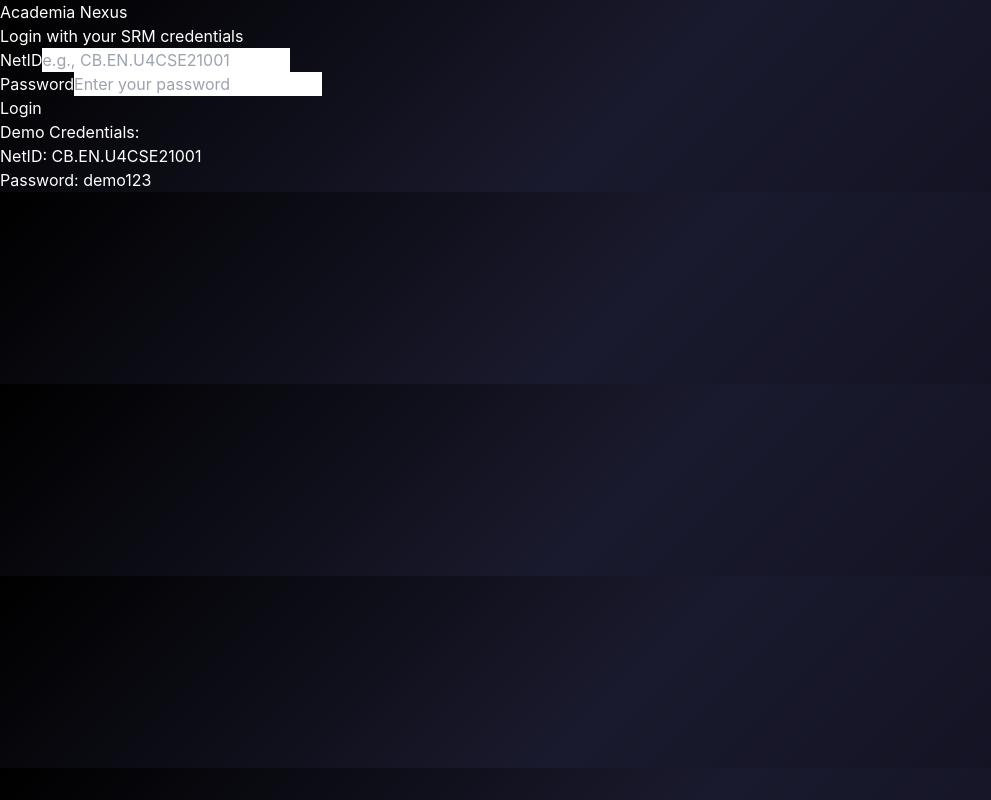
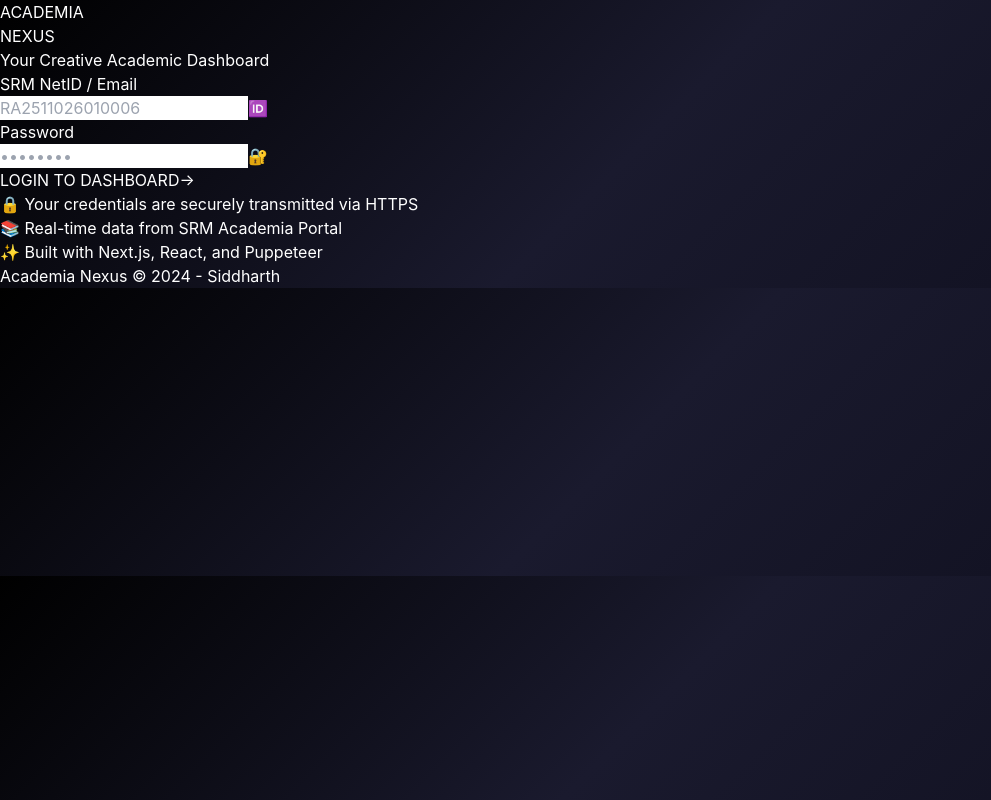
Before and after one commit to siddharth-1118/academia-nexus, a Next.js app: page /login in a window 1280 px wide. Shown: the whole page, without its empty margins (0-991 px from the left). Built offline with nearby package versions, Linux system fonts and the light colour scheme.

Commit message:
feat: Update login page with improved styling and localStorage integration
Refactor login error handling and UI elements for better user experience.

```diff
--- a/app/login/page.tsx
+++ b/app/login/page.tsx
@@ -24,90 +24,134 @@
       });
 
       if (!response.ok) {
-        throw new Error('Login failed. Please check your credentials.');
+        const errorData = await response.json();
+        throw new Error(errorData.error || 'Login failed');
       }
 
       const data = await response.json();
-      localStorage.setItem('studentData', JSON.stringify(data));
+
+      if (data.success && data.student) {
+        // Save student data to localStorage
+        localStorage.setItem('studentData', JSON.stringify(data.student));
+        // Redirect to dashboard
         router.push('/dashboard');
+      } else {
+        throw new Error(data.error || 'Invalid response from server');
+      }
     } catch (err: any) {
-      setError(err.message || 'An error occurred');
+      setError(err.message || 'Login failed. Please try again.');
+      console.error('Login error:', err);
     } finally {
       setLoading(false);
     }
   };
 
   return (
-    <div className="min-h-screen bg-gradient-to-br from-slate-900 via-purple-900 to-slate-900 flex items-center justify-center p-4">
-      <motion.div
-        initial={{ opacity: 0, y: 20 }}
-        animate={{ opacity: 1, y: 0 }}
-        transition={{ duration: 0.6 }}
-        className="w-full max-w-md"
-      >
-        <div className="bg-slate-800/50 backdrop-blur-md rounded-2xl border border-slate-700 p-8 shadow-2xl">
-          <div className="text-center mb-8">
-            <h1 className="text-4xl font-bold bg-gradient-to-r from-blue-400 to-purple-400 bg-clip-text text-transparent mb-2">
-              Academia Nexus
-            </h1>
-            <p className="text-slate-300">Login with your SRM credentials</p>
+    <div className="min-h-screen bg-gradient-to-br from-black via-slate-950 to-black flex items-center justify-center p-4 relative overflow-hidden">
+      {/* Animated background elements */}
+      <div className="fixed inset-0 overflow-hidden pointer-events-none">
+        <div className="absolute top-0 right-0 w-96 h-96 bg-blue-500/20 rounded-full blur-3xl animate-pulse" />
+        <div className="absolute bottom-0 left-0 w-96 h-96 bg-purple-500/20 rounded-full blur-3xl animate-pulse" style={{ animationDelay: '1s' }} />
       </div>
 
-          <form onSubmit={handleLogin} className="space-y-6">
-            <div>
-              <label className="block text-sm font-medium text-slate-200 mb-2">
-                NetID
+      {/* Content */}
+      <div className="relative z-10 w-full max-w-md">
+        {/* Header */}
+        <div className="text-center mb-12">
+          <h1 className="text-6xl font-black mb-3">
+            <span className="bg-gradient-to-r from-blue-400 via-cyan-400 to-blue-400 bg-clip-text text-transparent">ACADEMIA</span>
+          </h1>
+          <h2 className="text-5xl font-black mb-4">
+            <span className="bg-gradient-to-r from-purple-400 to-pink-400 bg-clip-text text-transparent">NEXUS</span>
+          </h2>
+          <p className="text-slate-400 text-lg font-semibold">Your Creative Academic Dashboard</p>
+        </div>
+
+        {/* Login Form Card */}
+        <div className="relative group">
+          {/* Gradient border */}
+          <div className="absolute -inset-1 bg-gradient-to-r from-blue-500 via-cyan-500 to-purple-500 rounded-3xl opacity-75 group-hover:opacity-100 blur transition-opacity duration-300" />
+
+          <form
+            onSubmit={handleLogin}
+            className="relative bg-slate-900/95 backdrop-blur-xl rounded-3xl p-8 space-y-6 border border-slate-700"
+          >
+            {/* Error Message */}
+            {error && (
+              <div className="bg-red-500/20 border border-red-500/50 rounded-xl p-4 text-red-400 text-sm font-semibold animate-pulse">
+                ⚠️ {error}
+              </div>
+            )}
+
+            {/* NetID Input */}
+            <div className="relative group/input">
+              <label className="block text-sm font-bold text-slate-300 mb-2 uppercase tracking-wider">
+                SRM NetID / Email
               </label>
+              <div className="relative">
                 <input
                   type="text"
                   value={netid}
                   onChange={(e) => setNetid(e.target.value)}
-                placeholder="e.g., CB.EN.U4CSE21001"
-                className="w-full px-4 py-3 bg-slate-700/50 border border-slate-600 rounded-lg text-white placeholder-slate-400 focus:outline-none focus:border-blue-400 focus:ring-2 focus:ring-blue-400/20 transition"
-                required
+                  placeholder="RA2511026010006"
+                  disabled={loading}
+                  className="w-full px-4 py-3 rounded-xl bg-slate-800/50 border border-slate-700 text-white placeholder-slate-500 focus:outline-none focus:border-blue-500 focus:ring-2 focus:ring-blue-500/30 transition-all disabled:opacity-50 disabled:cursor-not-allowed font-semibold"
                 />
+                <span className="absolute right-4 top-3.5 text-2xl">🆔</span>
+              </div>
             </div>
 
-            <div>
-              <label className="block text-sm font-medium text-slate-200 mb-2">
+            {/* Password Input */}
+            <div className="relative group/input">
+              <label className="block text-sm font-bold text-slate-300 mb-2 uppercase tracking-wider">
                 Password
               </label>
+              <div className="relative">
                 <input
                   type="password"
                   value={password}
                   onChange={(e) => setPassword(e.target.value)}
-                placeholder="Enter your password"
-                className="w-full px-4 py-3 bg-slate-700/50 border border-slate-600 rounded-lg text-white placeholder-slate-400 focus:outline-none focus:border-blue-400 focus:ring-2 focus:ring-blue-400/20 transition"
-                required
+                  placeholder="••••••••"
+                  disabled={loading}
+                  className="w-full px-4 py-3 rounded-xl bg-slate-800/50 border border-slate-700 text-white placeholder-slate-500 focus:outline-none focus:border-blue-500 focus:ring-2 focus:ring-blue-500/30 transition-all disabled:opacity-50 disabled:cursor-not-allowed font-semibold"
                 />
+                <span className="absolute right-4 top-3.5 text-2xl">🔐</span>
+              </div>
             </div>
 
-            {error && (
-              <motion.div
-                initial={{ opacity: 0 }}
-                animate={{ opacity: 1 }}
-                className="p-4 bg-red-500/10 border border-red-500/50 rounded-lg text-red-400 text-sm"
-              >
-                {error}
-              </motion.div>
-            )}
-
+            {/* Submit Button */}
             <button
               type="submit"
-              disabled={loading}
-              className="w-full py-3 bg-gradient-to-r from-blue-500 to-purple-500 hover:from-blue-600 hover:to-purple-600 disabled:opacity-50 disabled:cursor-not-allowed rounded-lg font-semibold text-white transition transform hover:scale-105 active:scale-95"
+              disabled={loading || !netid || !password}
+              className="w-full py-3 px-4 rounded-xl bg-gradient-to-r from-blue-500 to-cyan-500 hover:from-blue-600 hover:to-cyan-600 text-white font-bold text-lg uppercase tracking-wider transition-all hover:shadow-lg hover:shadow-blue-500/50 disabled:opacity-50 disabled:cursor-not-allowed transform hover:scale-105 hover:-translate-y-1 duration-300 flex items-center justify-center gap-2"
             >
-              {loading ? 'Logging in...' : 'Login'}
+              {loading ? (
+                <>
+                  <div className="w-5 h-5 border-2 border-white/30 border-t-white rounded-full animate-spin" />
+                  AUTHENTICATING...
+                </>
+              ) : (
+                <>
+                  LOGIN TO DASHBOARD
+                  <span>→</span>
+                </>
+              )}
             </button>
+
+            {/* Info Text */}
+            <p className="text-center text-xs text-slate-400 font-semibold">
+              🔒 Your credentials are securely transmitted via HTTPS
+            </p>
           </form>
+        </div>
 
-          <div className="mt-6 p-4 bg-slate-700/30 rounded-lg border border-slate-600 text-xs text-slate-300">
-            <p className="font-semibold mb-2">Demo Credentials:</p>
-            <p>NetID: CB.EN.U4CSE21001</p>
-            <p>Password: demo123</p>
+        {/* Footer Info */}
+        <div className="mt-8 text-center space-y-2 text-slate-400 text-sm">
+          <p>📚 Real-time data from SRM Academia Portal</p>
+          <p>✨ Built with Next.js, React, and Puppeteer</p>
+          <p className="text-slate-500 text-xs mt-4">Academia Nexus © 2024 - Siddharth</p>
         </div>
       </div>
-      </motion.div>
     </div>
   );
 };
```
Lines whose indentation alone changed are shown as unchanged.
